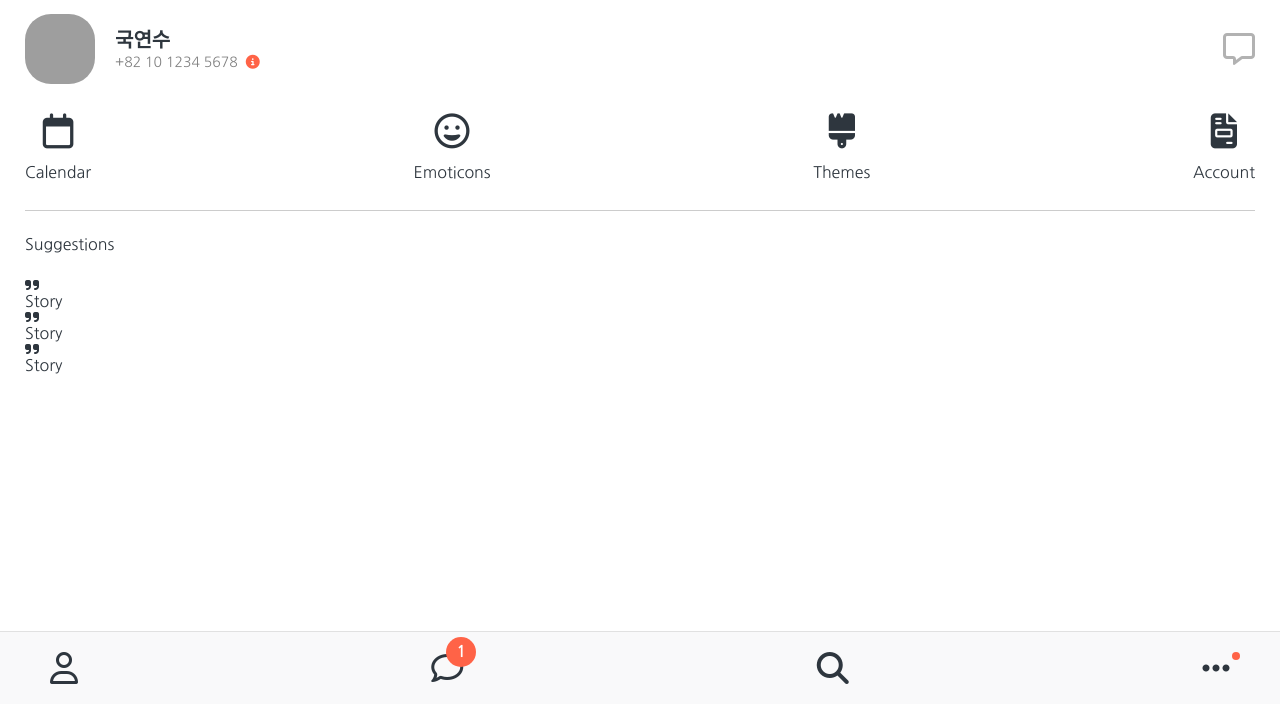
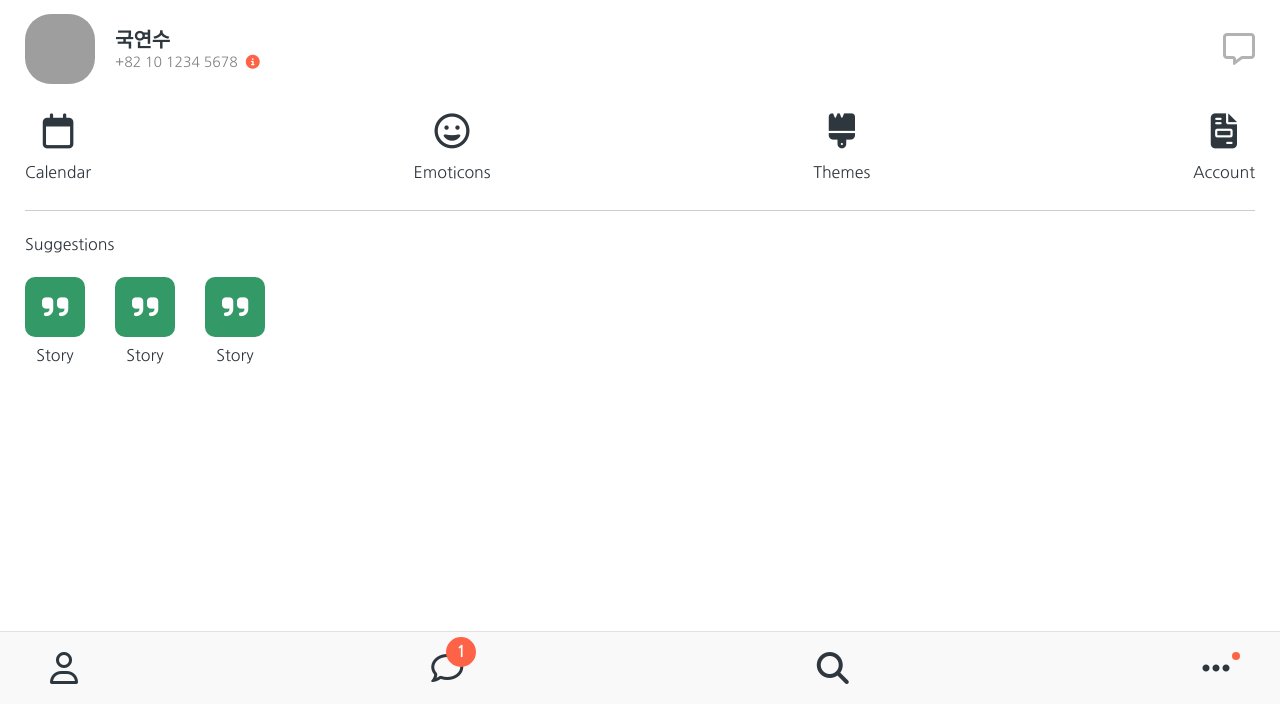
Before and after one commit to jesthers/kokoa-clone-2022, a plain HTML site: page more.html in a window 1280 px wide. Shown: the part 96-818 px from the top of the page. Drawn offline with Linux system fonts and the light colour scheme; grey boxes are pictures that could not be loaded.

Commit message:
finish more page

```diff
--- a/css/screen/more.css
+++ b/css/screen/more.css
@@ -10,3 +10,27 @@
 .more-suggestions__title{
     margin-bottom: 25px;
 }
+
+.more-suggestions__icons{
+    display: flex;
+}
+.more-suggestions__icon{
+    margin-right: 30px;
+    display: flex;
+    flex-direction: column;
+    align-items: center;
+}
+.more-suggestions__icon-img{
+    width: 60px;
+    height: 60px;
+    background-color: var(--main_color);
+    border-radius: 10px;
+    display: flex;
+    justify-content: center;
+    align-items: center;
+    margin-bottom: 10px;
+}
+.more-suggestions__icon-img i{
+    font-size: 30px;
+    color: white;
+}
--- a/css/style.css
+++ b/css/style.css
@@ -10,12 +10,14 @@
 @import "components/user-component.css";
 @import "components/badge.css";
 @import "components/icon-row.css";
+@import "components/alt-screen-header.css";
 
 /*Screen*/
 @import "screen/login.css";
 @import "screen/friends.css";
 @import "screen/find.css";
 @import "screen/more.css";
+@import "screen/setting.css";
 
 body{
     font-family: 'Nanum Gothic', sans-serif;
--- a/more.html
+++ b/more.html
@@ -29,7 +29,7 @@
       <div class="screen-header__icons">
         <span><i class="fas fa-search fa-lg"></i></span>
         <span><i class="fas fa-music fa-lg"></i></span>
-        <span><i class="fas fa-cog fa-lg"></i></span>
+        <span><a href="setting.html"><i class="fas fa-cog fa-lg"></i></a></span>
         <div class="nav__notification2 screen-header__icons__more"></div>
       </div>
     </header>
```
